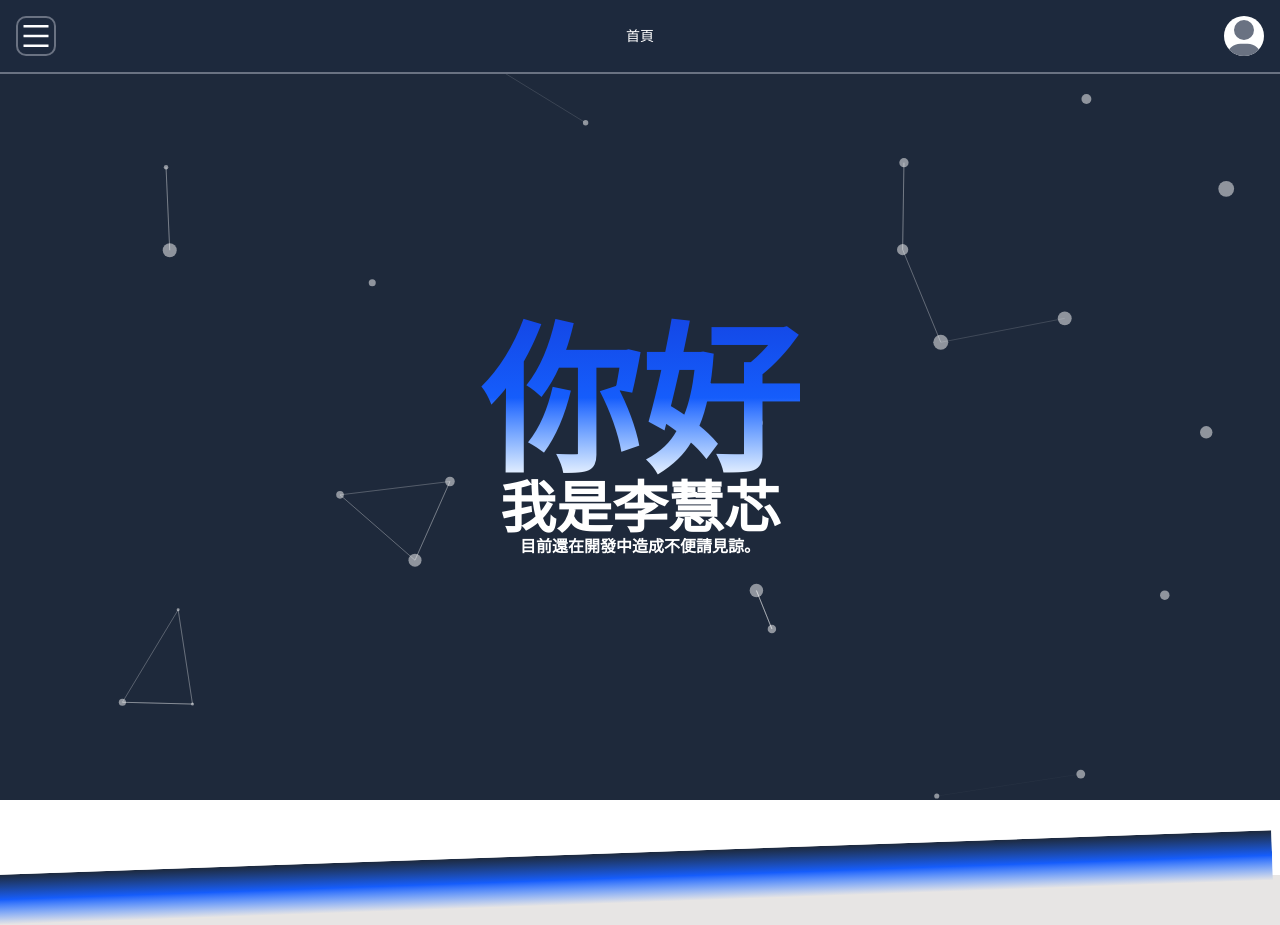
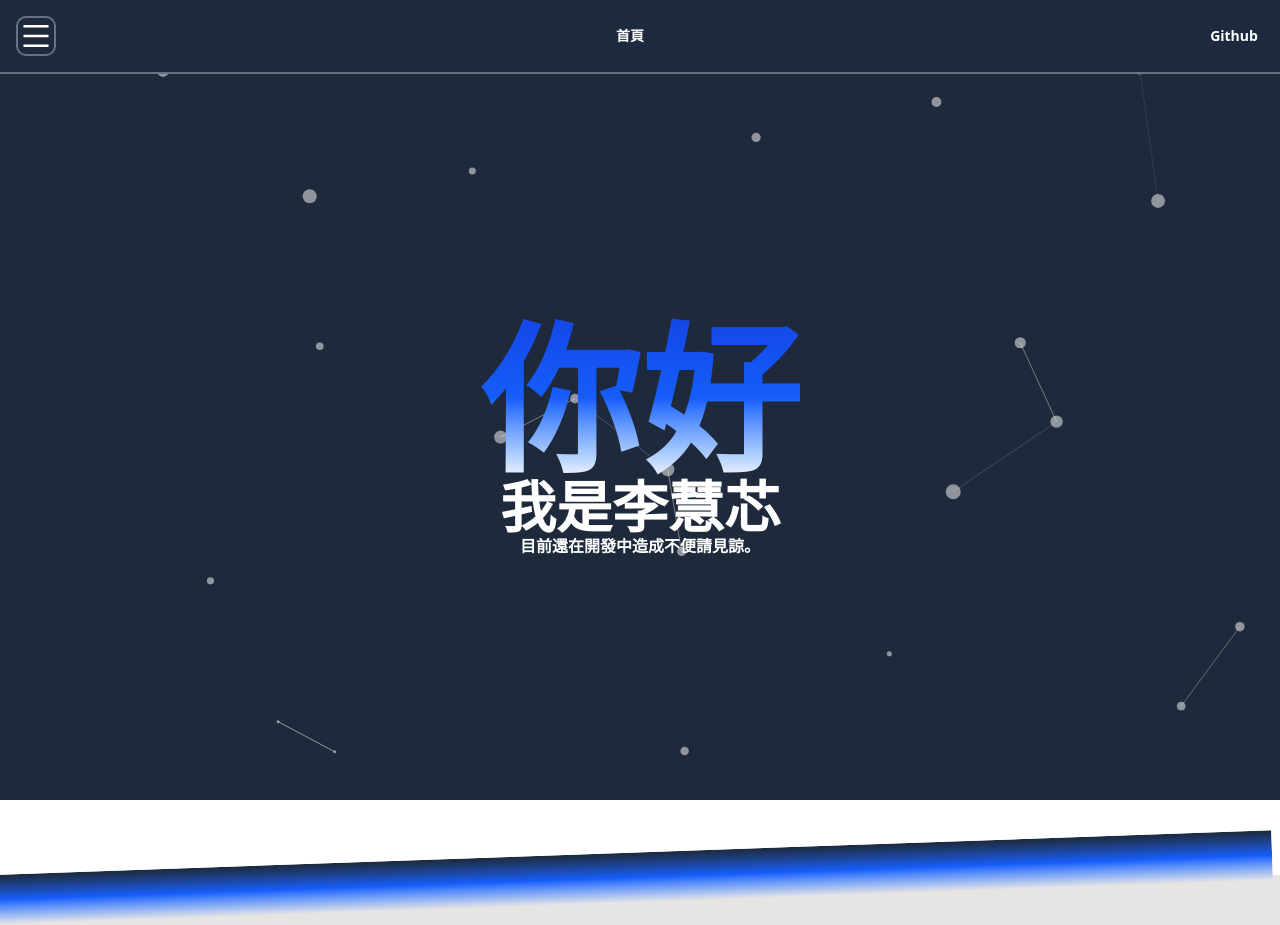
Before and after one commit to StarHsin/Personal-Web-Vercel, a React (Vite) app: page / in a window 1280 px wide. Built offline with nearby package versions, Linux system fonts and the light colour scheme; no server answers.

Commit message:
feat: New feature github buttom
New feature github buttom

```diff
--- a/src/Components/CustomBreadcrumb.jsx
+++ b/src/Components/CustomBreadcrumb.jsx
@@ -19,7 +19,7 @@ export default function CustomBreadcrumb() {
     <Breadcrumb>
       <BreadcrumbList>
         <BreadcrumbItem>
-          <Link to="/" className="text-white hover:text-blue-700">
+          <Link to="/" className="font-semibold text-white hover:text-blue-700">
             首頁
           </Link>
         </BreadcrumbItem>
@@ -30,14 +30,17 @@ export default function CustomBreadcrumb() {
 
           return (
             <React.Fragment key={index}>
-              <BreadcrumbSeparator className="text-white" />
+              <BreadcrumbSeparator className="font-semibold text-white" />
               <BreadcrumbItem>
                 {!isLast ? (
-                  <Link to={routeTo} className="text-white hover:text-blue-700">
+                  <Link
+                    to={routeTo}
+                    className="font-semibold text-white hover:text-blue-700"
+                  >
                     {displayName}
                   </Link>
                 ) : (
-                  <span className="text-white hover:text-blue-700">
+                  <span className="font-semibold text-white hover:text-blue-700">
                     {displayName}
                   </span>
                 )}
--- a/src/Components/SideBarContent.jsx
+++ b/src/Components/SideBarContent.jsx
@@ -63,7 +63,7 @@ export default function SideBarContent() {
               className="flex w-full items-center justify-start p-2 text-gray-500 hover:text-gray-900"
             >
               <GrCertificate className="h-5 w-5" />
-              <span className="ml-3 font-bold">獲獎紀錄</span>
+              <span className="ml-3 font-semibold">獲獎紀錄</span>
             </Button>
           </li>
           <li>
@@ -75,7 +75,7 @@ export default function SideBarContent() {
                   className="flex w-full items-center justify-start p-2 text-gray-500 hover:text-gray-900"
                 >
                   <PiNotePencilBold className="h-5 w-5" />
-                  <span className="ml-3 flex-1 whitespace-nowrap text-left rtl:text-right font-bold">
+                  <span className="ml-3 flex-1 whitespace-nowrap text-left rtl:text-right font-semibold">
                     筆記
                   </span>
                   <FaChevronDown
@@ -91,18 +91,18 @@ export default function SideBarContent() {
                     <Button
                       onClick={handleWeb}
                       variant="ghost"
-                      className="flex w-full items-center justify-start rounded-lg pl-11 text-gray-900 hover:bg-gray-100"
+                      className="flex w-full items-center justify-start rounded-lg pl-11 font-semibold text-gray-900 hover:bg-gray-100"
                     >
-                      Web
+                      使用React製作個人網頁
                     </Button>
                   </li>
                   <li>
                     <Button
                       onClick={handleJapanese}
                       variant="ghost"
-                      className="flex w-full items-center justify-start rounded-lg pl-11 text-gray-900 hover:bg-gray-100"
+                      className="flex w-full items-center justify-start rounded-lg pl-11 font-semibold text-gray-900 hover:bg-gray-100"
                     >
-                      日語
+                      日語學習筆記
                     </Button>
                   </li>
                 </ul>
@@ -114,7 +114,7 @@ export default function SideBarContent() {
           <li>
             <Button
               variant="ghost"
-              className="flex w-full items-center justify-start p-2 text-gray-500 hover:text-gray-900"
+              className="flex w-full items-center justify-start p-2 font-semibold text-gray-500 hover:text-gray-900"
             >
               <FaRegFileAlt className="h-5 w-5" />
               <span className="ml-3 font-bold">作品集</span>
@@ -125,7 +125,7 @@ export default function SideBarContent() {
             <Button
               onClick={handleActivity}
               variant="ghost"
-              className="flex w-full items-center justify-start p-2 text-gray-500 hover:text-gray-900"
+              className="flex w-full items-center justify-start p-2 font-semibold text-gray-500 hover:text-gray-900"
             >
               <FiActivity className="h-5 w-5" />
               <span className="ml-3 font-bold">活動</span>
@@ -135,8 +135,11 @@ export default function SideBarContent() {
       </div>
 
       <div className="mt-auto flex items-center">
-        <Avatar className="h-8 w-8 rounded-md">
-          <AvatarImage src="https://github.com/shadcn.png" alt="@shadcn" />
+        <Avatar className="h-10 w-10 rounded-md">
+          <AvatarImage
+            src="https://github.com/StarHsin/Personal-Web-Vercel/blob/main/src/img/36103.jpg?raw=true"
+            alt="@shadcn"
+          />
           <AvatarFallback>CN</AvatarFallback>
         </Avatar>
         <div className="ml-4 flex flex-col">
--- a/src/Components/StickyNavbar.jsx
+++ b/src/Components/StickyNavbar.jsx
@@ -1,10 +1,10 @@
-// StickyNavbar.jsx (或 .tsx)
 import React from "react";
 import { FaUser } from "./icon"; // 假設這裡定義了FaUser
 import { AiOutlineMenu } from "./icon"; // 假設這裡定義了AiOutlineMenu
 import CustomBreadcrumb from "./CustomBreadcrumb";
 import { Sheet, SheetTrigger, SheetContent } from "./ui/sheet"; // 從 shadcn/ui 導入 Sheet 相關元件
 import SideBarContent from "./SideBarContent"; // 我們將把 SideBar 的內容提取到一個新元件中
+import { Button } from "./ui/button"; // 從 shadcn/ui 導入 Button 元件
 
 export default function StickyNavbar() {
   return (
@@ -24,9 +24,16 @@ export default function StickyNavbar() {
         </Sheet>
 
         <CustomBreadcrumb />
-        <button className="w-10 h-10 flex items-center justify-center overflow-hidden bg-white rounded-full">
-          <FaUser className="w-10 h-10 text-gray-500 relative top-1" />
-        </button>
+        <Button className="w-15 h-10 flex items-center justify-center overflow-hidden hover:bg-gray-500 bg-transparent rounded-xl">
+          <a
+            href="https://github.com/StarHsin/Personal-Web-Vercel"
+            target="_blank"
+            rel="noopener noreferrer" // 建議為了安全考量加上此屬性
+            className="text-white font-semibold"
+          >
+            Github
+          </a>
+        </Button>
       </div>
     </nav>
   );
```
